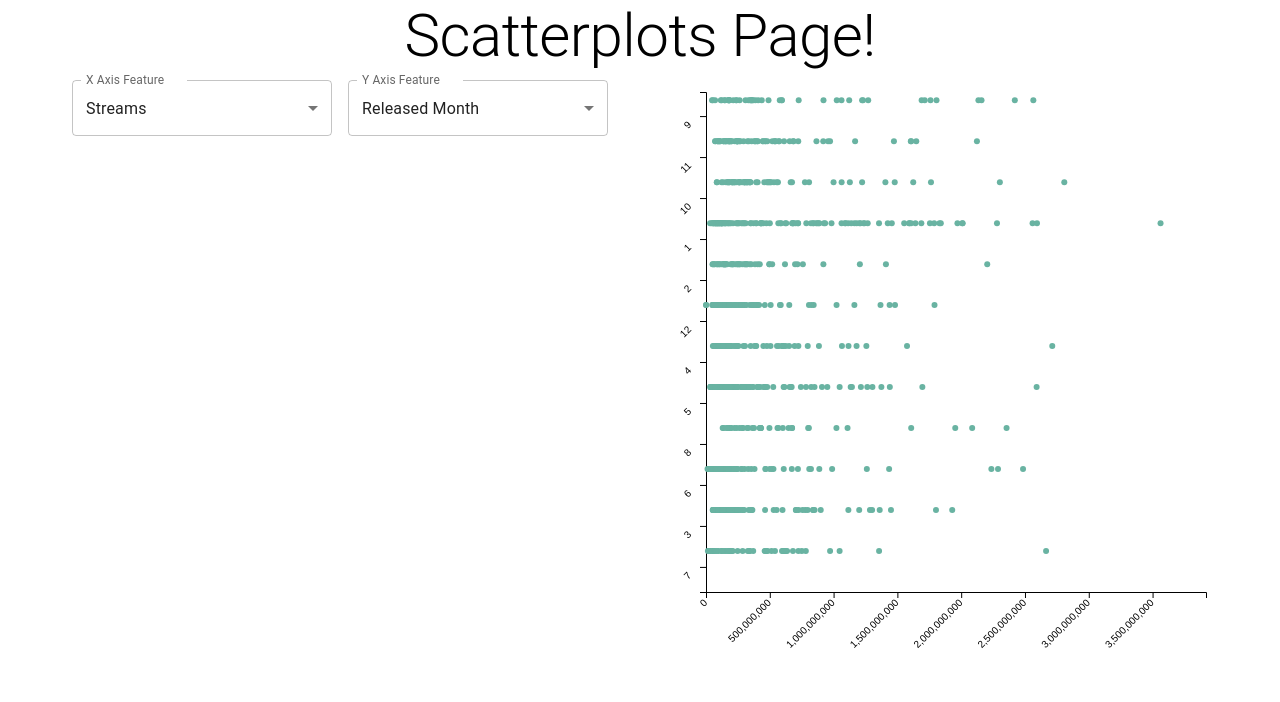
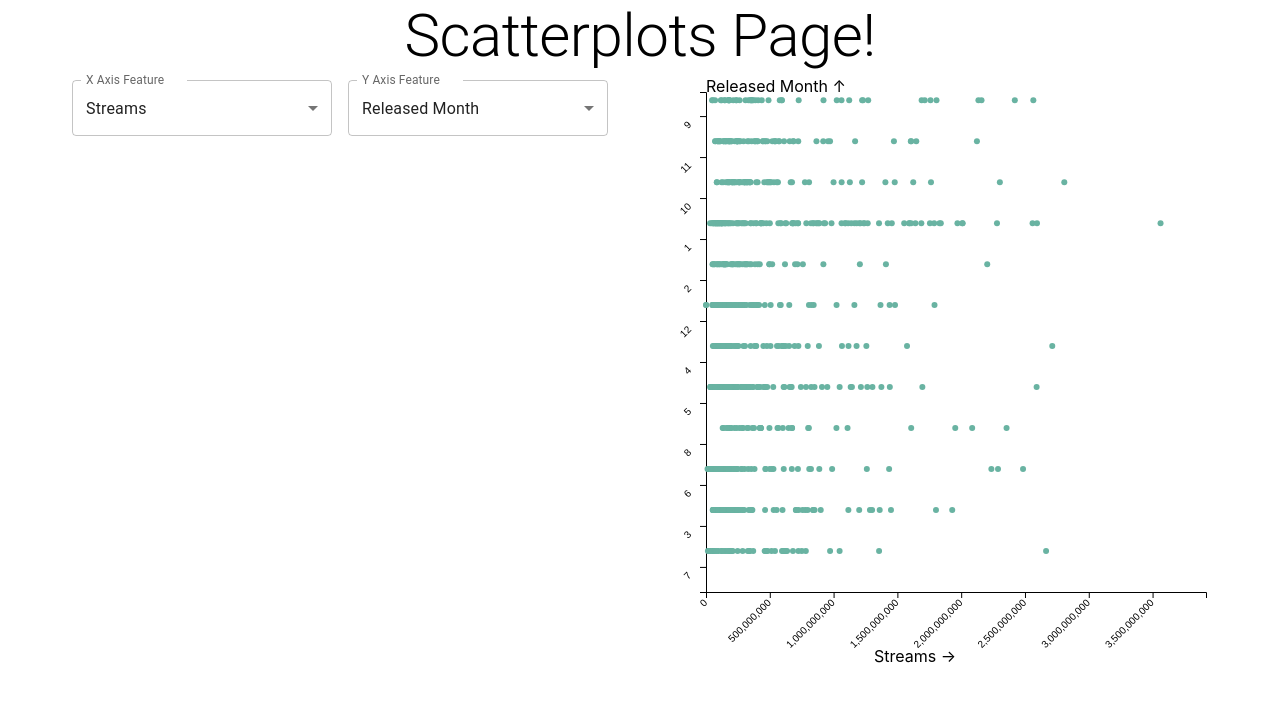
Before and after one commit to ameyaZope/visualization-lab-1, a React (Create React App) app: page /scatterplotsPage in a window 1280 px wide. Shown: the top 702 px of the page. Built offline with nearby package versions, Linux system fonts and the light colour scheme.

Commit message:
Added x axis and y axis labels for scatterplot

```diff
--- a/src/components/scatterplot.js
+++ b/src/components/scatterplot.js
@@ -2,7 +2,7 @@ import * as d3 from "d3";
 import { useEffect, useRef } from "react";
 
 
-function Scatterplot({ xAxisFeature, yAxisFeature, xAxisCategorical, yAxisCategorical }) {
+function Scatterplot({ xAxisFeature, yAxisFeature, xAxisCategorical, yAxisCategorical, xlabel, ylabel }) {
 	const scatterPlotSvgRef = useRef();
 
 	useEffect(() => {
@@ -57,7 +57,14 @@ function Scatterplot({ xAxisFeature, yAxisFeature, xAxisCategorical, yAxisCatego
 					.style('text-anchor', 'end')
 			}
 
-
+			// x axis label
+			svg.append('g')
+				.append('text')
+				.attr("x", width / 2)
+				.attr("y", height + 70)
+				.attr("fill", "currentColor")
+				.attr("text-anchor", "end")
+				.text(`${xlabel} →`)
 
 			//create and place the y axis.
 			if (yAxisCategorical) {
@@ -89,6 +96,16 @@ function Scatterplot({ xAxisFeature, yAxisFeature, xAxisCategorical, yAxisCatego
 					.attr('transform', 'translate(-10, 0) rotate(-45)')
 					.style('text-anchor', 'end')
 			}
+
+			// y-axis-label
+			svg.append('g')
+				.append('text')
+				.attr("x", 0)
+				.attr("y", 0)
+				.attr("fill", "currentColor")
+				.attr("text-anchor", "center")
+				.text(`${ylabel} ↑`)
+
 			// Add dots
 			svg.append('g')
 				.selectAll("dot")
@@ -101,7 +118,7 @@ function Scatterplot({ xAxisFeature, yAxisFeature, xAxisCategorical, yAxisCatego
 				.style("fill", "#69b3a2")
 		})
 
-	}, [xAxisFeature, yAxisFeature, xAxisCategorical, yAxisCategorical])
+	}, [xAxisFeature, yAxisFeature, xAxisCategorical, yAxisCategorical, xlabel, ylabel])
 
 	return (
 		<svg width={600} height={600} id="chart" ref={scatterPlotSvgRef}></svg>
--- a/src/pages/scatterplotsPage.js
+++ b/src/pages/scatterplotsPage.js
@@ -10,6 +10,15 @@ function isCategorical(feature, listOfFeatures) {
 		}
 	}
 	return false;
+}
+
+function getLabel(feature, listOfFeatures) {
+	for (const item of listOfFeatures) {
+		if(item['id']===feature) {
+			return item['disp_string'];
+		}
+	}
+	return undefined;
 }
 
 function ScatterplotsPage() {
@@ -46,7 +55,11 @@ function ScatterplotsPage() {
 			<Typography variant='h2' align='center'>Scatterplots Page!</Typography>
 			<FeatureMenu barChartFeature={xAxisFeature} handleChange={handleXAxisFeatureChange} menuItems={scatterPlotMenuItems} labelValue='X Axis Feature' />
 			<FeatureMenu barChartFeature={yAxisFeature} handleChange={handleYAxisFeatureChange} menuItems={scatterPlotMenuItems} labelValue='Y Axis Feature' />
-			<Scatterplot xAxisFeature={xAxisFeature} yAxisFeature={yAxisFeature} xAxisCategorical={isCategorical(xAxisFeature, scatterPlotMenuItems)} yAxisCategorical={isCategorical(yAxisFeature, scatterPlotMenuItems)}/>
+			<Scatterplot xAxisFeature={xAxisFeature} yAxisFeature={yAxisFeature}
+			xAxisCategorical={isCategorical(xAxisFeature, scatterPlotMenuItems)}
+			yAxisCategorical={isCategorical(yAxisFeature, scatterPlotMenuItems)}
+			xlabel={getLabel(xAxisFeature, scatterPlotMenuItems)}
+			ylabel={getLabel(yAxisFeature, scatterPlotMenuItems)}/>
 		</Container>
 	);
 }
```
